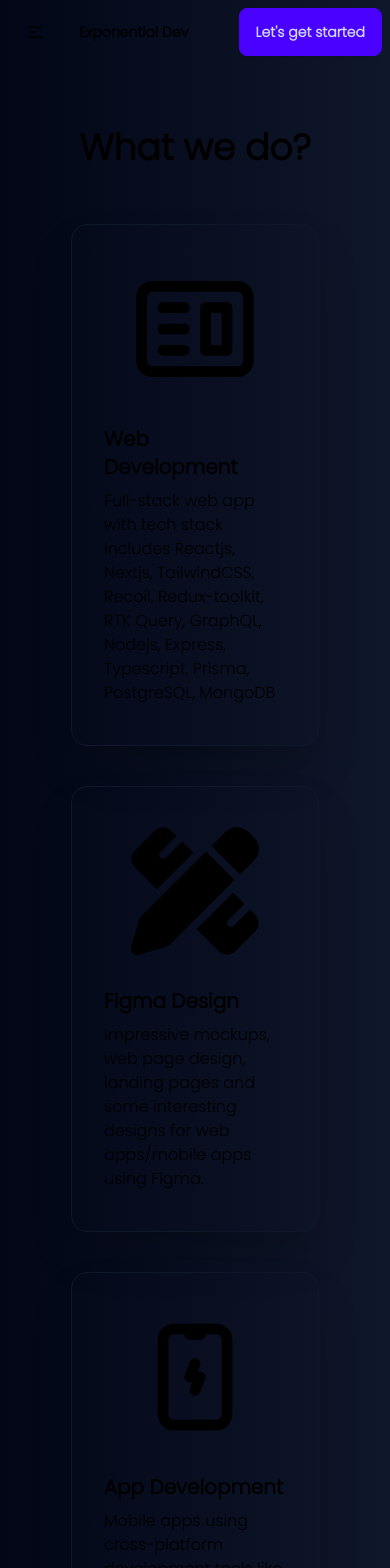
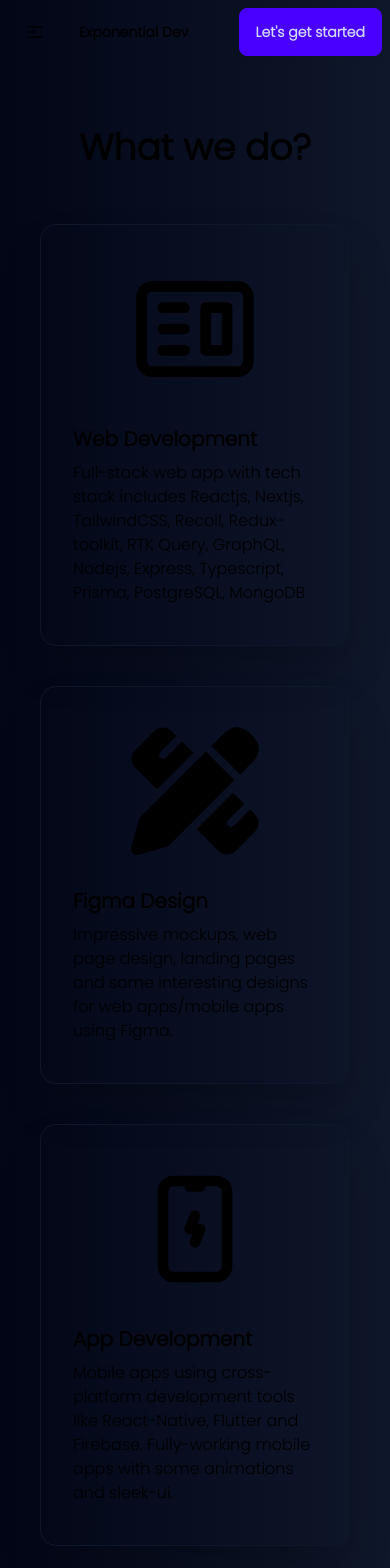
Before and after one commit to dipanshu18/exponentialDev, a Next.js app: page /what-we-do in a window 390 px wide. Shown: the top 1568 px of the page. Built offline with nearby package versions, Linux system fonts and the light colour scheme; what tailwind-typewriter would draw is missing.

Commit message:
⚙️Some responsive design

```diff
--- a/app/what-we-do/page.tsx
+++ b/app/what-we-do/page.tsx
@@ -1,6 +1,4 @@
-import { CgWebsite } from "react-icons/cg";
-import { FaPenRuler } from "react-icons/fa6";
-import { TbDeviceMobileCharging } from "react-icons/tb";
+import { whatwedo } from "@/utils/data";
 
 export default function page() {
   return (
@@ -9,49 +7,26 @@ export default function page() {
         What we do?
       </h1>
       <div className="mx-10 lg:mx-auto flex justify-center items-center flex-wrap gap-10 max-w-2xl md:max-w-5xl lg:max-w-full">
-        <div className="card w-4/5 lg:w-1/4 border border-slate-900 shadow-2xl">
-          <figure className="pt-10 text-9xl">
-            <CgWebsite />
-          </figure>
-          <div className="card-body">
-            <h2 className="card-title">Web Development</h2>
-            <p>
-              Full-stack web app with tech stack includes Reactjs, Nextjs,
-              TailwindCSS, Recoil, Redux-toolkit, RTK Query, GraphQL, Nodejs,
-              Express, Typescript, Prisma, PostgreSQL, MongoDB
-            </p>
-            <div className="card-actions justify-end"></div>
-          </div>
-        </div>
+        {whatwedo &&
+          whatwedo.map((content) => {
+            const Icon = content.icon;
 
-        <div className="card w-4/5 lg:w-1/4 border border-slate-900 shadow-2xl">
-          <figure className="pt-10 text-9xl">
-            <FaPenRuler />
-          </figure>
-          <div className="card-body">
-            <h2 className="card-title">Figma Design</h2>
-            <p>
-              Impressive mockups, web page design, landing pages and some
-              interesting designs for web apps/mobile apps using Figma.
-            </p>
-            <div className="card-actions justify-end"></div>
-          </div>
-        </div>
-
-        <div className="card w-4/5 lg:w-1/4 border border-slate-900 shadow-2xl">
-          <figure className="pt-10 text-9xl">
-            <TbDeviceMobileCharging />
-          </figure>
-          <div className="card-body">
-            <h2 className="card-title">App Development</h2>
-            <p>
-              Mobile apps using cross-platform development tools like
-              React-Native, Flutter and Firebase. Fully-working mobile apps with
-              some animations and sleek-ui.
-            </p>
-            <div className="card-actions justify-end"></div>
-          </div>
-        </div>
+            return (
+              <div
+                key={content.id}
+                className="card lg:w-1/4 border border-slate-900 shadow-2xl"
+              >
+                <figure className="pt-10 text-9xl">
+                  <Icon />
+                </figure>
+                <div className="card-body">
+                  <h2 className="card-title">{content.title}</h2>
+                  <p>{content.desc}</p>
+                  <div className="card-actions justify-end"></div>
+                </div>
+              </div>
+            );
+          })}
       </div>
     </section>
   );
--- a/components/ContactUsForm.tsx
+++ b/components/ContactUsForm.tsx
@@ -62,7 +62,7 @@ export default function ContactUsForm() {
       <Toaster richColors />
       <form
         onSubmit={handleSubmit(mailHandler)}
-        className="max-w-md md:max-w-xl lg:max-w-2xl mx-10 sm:mx-auto border border-slate-900 p-10 rounded-xl"
+        className="md:max-w-xl lg:max-w-2xl mx-10 sm:mx-auto border border-slate-900 p-10 rounded-xl"
       >
         <div className="mb-5">
           <label htmlFor="name" className="block mb-2 text-sm font-medium">
--- a/components/Navbar.tsx
+++ b/components/Navbar.tsx
@@ -1,13 +1,19 @@
+"use client";
+
+import { useState } from "react";
 import Button from "./Button";
 import Link from "next/link";
 
 export default function Navbar() {
+  const [show, setShow] = useState(false);
+
   return (
     <div id="home" className="navbar">
       <div className="navbar-start">
         <div className="dropdown">
           <div
             tabIndex={0}
+            onClick={() => setShow(!show)}
             role="button"
             aria-label="menu"
             className="btn btn-ghost lg:hidden"
@@ -29,19 +35,32 @@ export default function Navbar() {
           </div>
           <ul
             tabIndex={0}
-            className="menu menu-sm dropdown-content mt-3 z-[1] p-2 shadow-2xl rounded-box w-52"
+            className={
+              show
+                ? "hidden"
+                : "" +
+                  "menu menu-sm dropdown-content mt-3 z-[1] p-2 bg-slate-900 shadow-2xl rounded-box w-52"
+            }
           >
             <li className="font-semibold">
-              <Link href="/what-we-do">What we do?</Link>
+              <Link onClick={() => setShow(!show)} href="/what-we-do">
+                What we do?
+              </Link>
             </li>
             <li className="font-semibold">
-              <Link href="/projects">Projects</Link>
+              <Link onClick={() => setShow(!show)} href="/projects">
+                Projects
+              </Link>
             </li>
             <li className="font-semibold">
-              <Link href="/testimonials">Testimonials</Link>
+              <Link onClick={() => setShow(!show)} href="/testimonials">
+                Testimonials
+              </Link>
             </li>
             <li className="font-semibold">
-              <Link href="/contact">Contact Us</Link>
+              <Link onClick={() => setShow(!show)} href="/contact">
+                Contact Us
+              </Link>
             </li>
           </ul>
         </div>
--- /dev/null
+++ b/utils/data.ts
@@ -0,0 +1,31 @@
+type WhatWeDoType = {
+  id: number;
+  icon: any;
+  title: string;
+  desc: string;
+};
+
+import { CgWebsite } from "react-icons/cg";
+import { FaPenRuler } from "react-icons/fa6";
+import { TbDeviceMobileCharging } from "react-icons/tb";
+
+export const whatwedo: WhatWeDoType[] = [
+  {
+    id: 1,
+    icon: CgWebsite,
+    title: "Web Development",
+    desc: "Full-stack web app with tech stack includes Reactjs, Nextjs, TailwindCSS, Recoil, Redux-toolkit, RTK Query, GraphQL, Nodejs, Express, Typescript, Prisma, PostgreSQL, MongoDB",
+  },
+  {
+    id: 2,
+    icon: FaPenRuler,
+    title: "Figma Design",
+    desc: "Impressive mockups, web page design, landing pages and some interesting designs for web apps/mobile apps using Figma.",
+  },
+  {
+    id: 3,
+    icon: TbDeviceMobileCharging,
+    title: "App Development",
+    desc: "Mobile apps using cross-platform development tools like React-Native, Flutter and Firebase. Fully-working mobile apps with some animations and sleek-ui.",
+  },
+];
```
